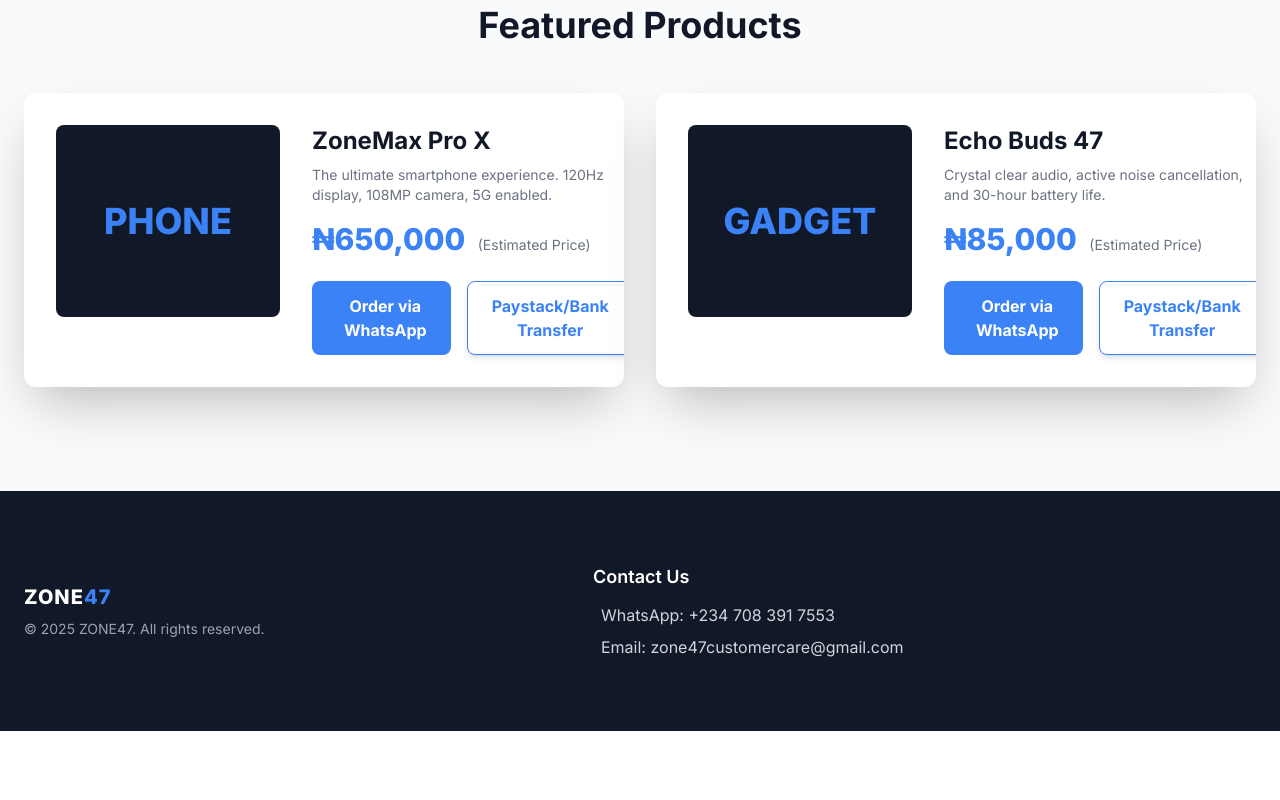
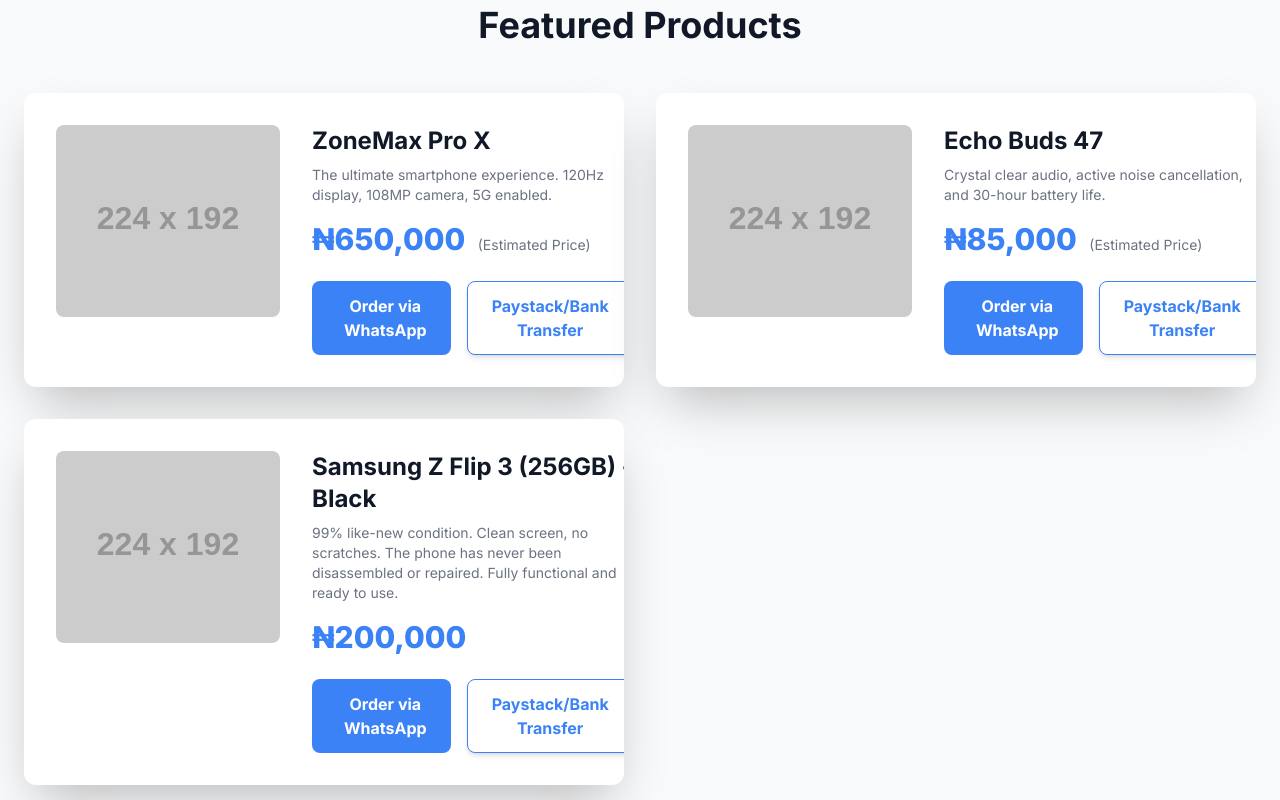
Before and after one commit to imam100101/final-zone, a plain HTML site: page index.html in a window 1280 px wide. Shown: the part 620-1420 px from the top of the page. Before the commit the page ends 1351 px from the top, so only its background shows below. Drawn offline with nearby package versions, Linux system fonts and the light colour scheme; placeholder pictures from the web are drawn by us.

Commit message:
Update index.html

```diff
--- a/index.html
+++ b/index.html
@@ -112,9 +112,11 @@
                 <div class="bg-white rounded-xl shadow-2xl overflow-hidden transform hover:scale-[1.02] transition duration-300 group">
                     <div class="p-6 md:p-8 flex flex-col md:flex-row space-y-4 md:space-y-0 md:space-x-8">
 
-                        <!-- Image Placeholder -->
-                        <div class="flex-shrink-0 w-full md:w-56 h-48 bg-primary-black rounded-lg flex items-center justify-center">
-                            <span class="text-accent-blue text-4xl font-extrabold">PHONE</span>
+                        <!-- Product Image -->
+                        <div class="flex-shrink-0 w-full md:w-56 h-48 rounded-lg overflow-hidden">
+                            <img src="https://placehold.co/224x192/111827/3B82F6?text=ZoneMax+Pro+X"
+                                 alt="ZoneMax Pro X"
+                                 class="w-full h-full object-cover">
                         </div>
 
                         <!-- Product Details -->
@@ -147,9 +149,11 @@
                 <div class="bg-white rounded-xl shadow-2xl overflow-hidden transform hover:scale-[1.02] transition duration-300 group">
                     <div class="p-6 md:p-8 flex flex-col md:flex-row space-y-4 md:space-y-0 md:space-x-8">
 
-                        <!-- Image Placeholder -->
-                        <div class="flex-shrink-0 w-full md:w-56 h-48 bg-primary-black rounded-lg flex items-center justify-center">
-                            <span class="text-accent-blue text-4xl font-extrabold">GADGET</span>
+                        <!-- Product Image -->
+                        <div class="flex-shrink-0 w-full md:w-56 h-48 rounded-lg overflow-hidden">
+                            <img src="https://placehold.co/224x192/111827/3B82F6?text=Echo+Buds+47"
+                                 alt="Echo Buds 47"
+                                 class="w-full h-full object-cover">
                         </div>
 
                         <!-- Product Details -->
@@ -171,6 +175,45 @@
 
                                 <!-- Secondary Action: Payment Placeholder -->
                                 <button onclick="showPaymentInfo('Echo Buds 47', '85,000')" class="pay-btn bg-white text-accent-blue font-bold py-3 px-6 rounded-lg text-center flex-1 shadow-md">
+                                    Paystack/Bank Transfer
+                                </button>
+                            </div>
+                        </div>
+                    </div>
+                </div>
+
+                <!-- Product Card 3: Samsung Z Flip 3 256GB Black -->
+                <div class="bg-white rounded-xl shadow-2xl overflow-hidden transform hover:scale-[1.02] transition duration-300 group">
+                    <div class="p-6 md:p-8 flex flex-col md:flex-row space-y-4 md:space-y-0 md:space-x-8">
+
+                        <!-- Product Image -->
+                        <div class="flex-shrink-0 w-full md:w-56 h-48 rounded-lg overflow-hidden">
+                            <img src="https://placehold.co/224x192/111827/3B82F6?text=Z+Flip+3"
+                                 alt="Samsung Z Flip 3 256GB Black"
+                                 class="w-full h-full object-cover">
+                        </div>
+
+                        <!-- Product Details -->
+                        <div class="flex flex-col justify-between w-full">
+                            <div>
+                                <h3 class="text-2xl font-bold mb-2 text-primary-black">Samsung Z Flip 3 (256GB) - Black</h3>
+                                <p class="text-sm text-gray-500 mb-4">
+                                    99% like-new condition. Clean screen, no scratches. The phone has never been disassembled or repaired. Fully functional and ready to use.
+                                </p>
+                                <span class="text-3xl font-extrabold text-accent-blue">₦200,000</span>
+                            </div>
+
+                            <!-- Action Buttons -->
+                            <div class="mt-6 flex flex-col sm:flex-row space-y-3 sm:space-y-0 sm:space-x-4">
+
+                                <!-- WhatsApp Order -->
+                                <a href="https://wa.me/2347083917553?text=Hi%2C%20I%20want%20to%20buy%20the%20Samsung%20Z%20Flip%203%20256GB%20Black%20(₦200%2C000)." target="_blank" class="whatsapp-btn text-white font-bold py-3 px-6 rounded-lg text-center flex-1 transition duration-150 inline-flex items-center justify-center space-x-2">
+                                    <script>document.write(lucide.createIcons()['whatsapp'].toSvg({ width: 20, height: 20 }));</script>
+                                    <span>Order via WhatsApp</span>
+                                </a>
+
+                                <!-- Payment Button -->
+                                <button onclick="showPaymentInfo('Samsung Z Flip 3 256GB Black', '200,000')" class="pay-btn bg-white text-accent-blue font-bold py-3 px-6 rounded-lg text-center flex-1 shadow-md">
                                     Paystack/Bank Transfer
                                 </button>
                             </div>
```
